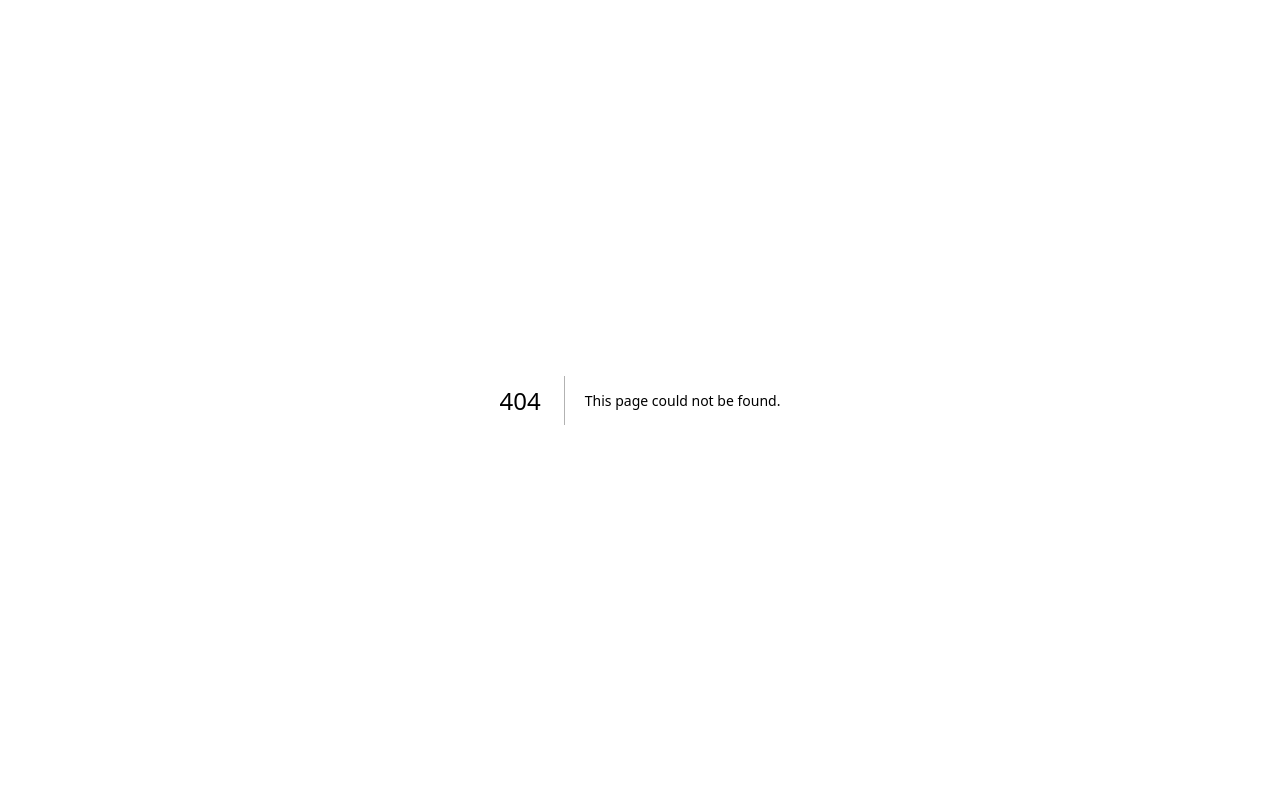
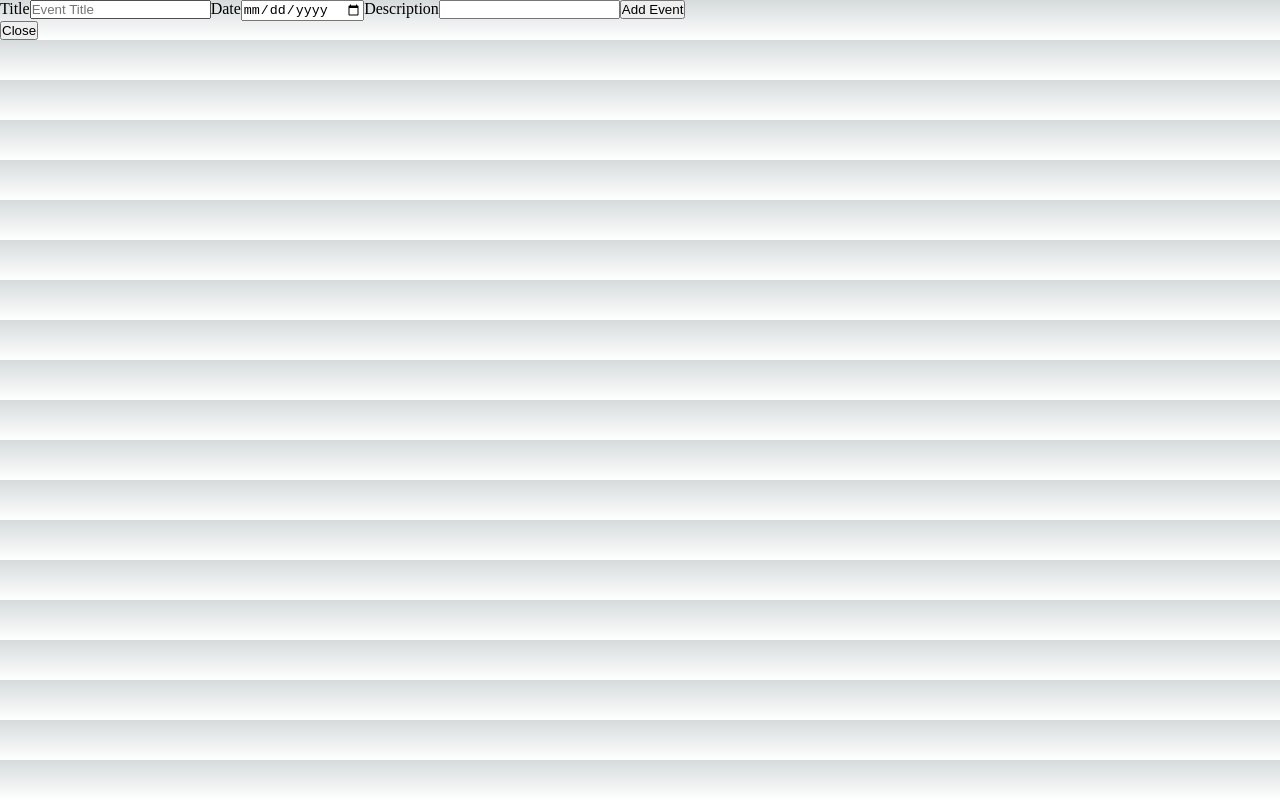
Before and after one commit to NatiG25/eCalendar, a Next.js app: page /components/InputEvent in a window 1280 px wide. Before the commit this address had no page. Built offline with nearby package versions, Linux system fonts and the light colour scheme.

Commit message:
Create InputEvent component

```diff
--- /dev/null
+++ b/src/pages/components/InputEvent.js
@@ -0,0 +1,20 @@
+export default function InputEvent({setAddEvent}) {
+  return (
+    <>
+      <form>
+        <label for="title">Title</label>
+        <input type="text" id="title" placeholder="Event Title" required />
+
+        <label for="date">Date</label>
+        <input type="date" id="date" placeholder="mm/dd/yyyy" required />
+
+        <label for="description">Description</label>
+        <input type="text" id="description" />
+
+        <button type="submit">Add Event</button>
+      </form>
+
+      <button onClick={() => setAddEvent((prev) => !prev)}>Close</button>
+    </>
+  );
+}
```
Also changed, not shown: src/pages/components/Header.js (added, +7 -0 lines).
